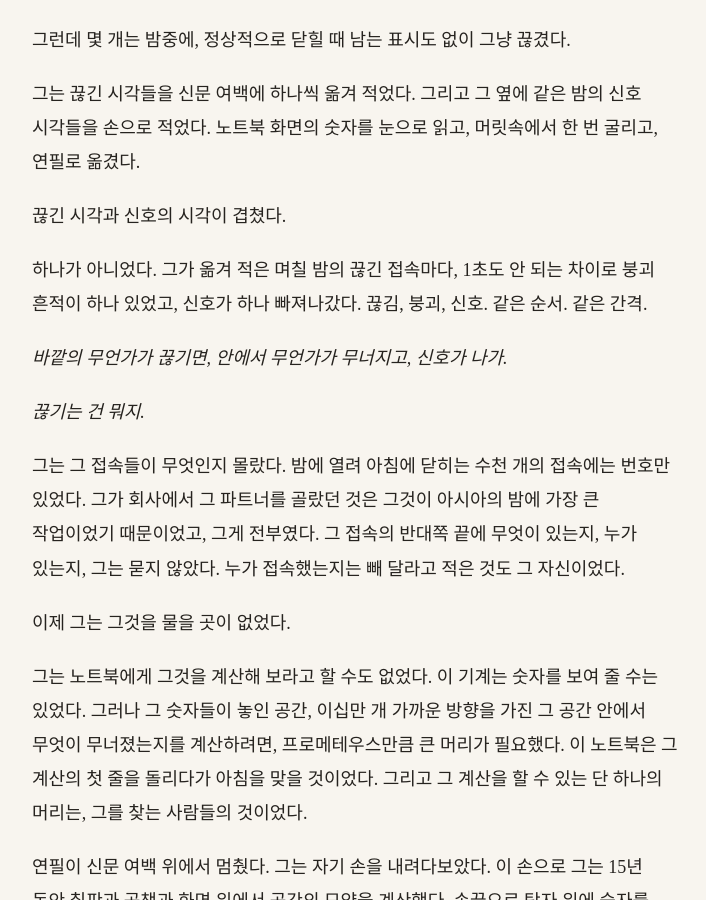
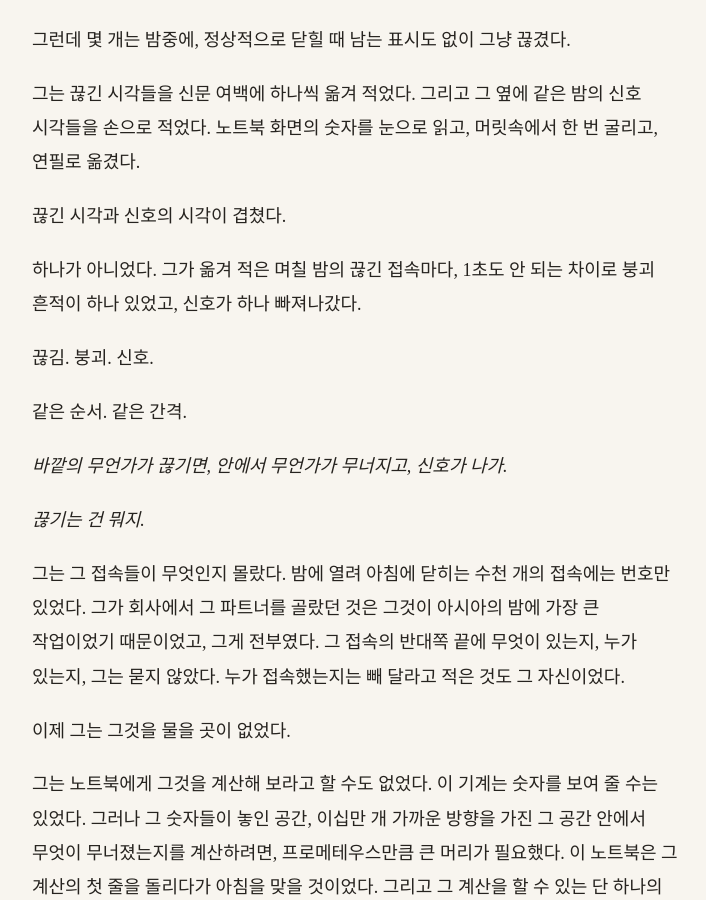
Before and after one commit to kangkkang/writer_s1_public, a Jekyll site: the page built from vol1/008.md, in a window 1280 px wide and 900 px high, scrolled down 12701 px. Shown: the whole window, without its empty margins (284-990 px from the left). Built offline with Jekyll 4.4.1, drawn with Linux system fonts in a browser that asks for light colours; our own code applies the rules of GitHub Pages for plain Markdown files.

Commit message:
Update from https://github.com/kangkkang/writer_s1/commit/f14343919e8c62c9c6d61856f7ad80ac668f7d38

```diff
--- a/vol1/008.md
+++ b/vol1/008.md
@@ -256,7 +256,11 @@
 
 끊긴 시각과 신호의 시각이 겹쳤다.
 
-하나가 아니었다. 그가 옮겨 적은 며칠 밤의 끊긴 접속마다, 1초도 안 되는 차이로 붕괴 흔적이 하나 있었고, 신호가 하나 빠져나갔다. 끊김, 붕괴, 신호. 같은 순서. 같은 간격.
+하나가 아니었다. 그가 옮겨 적은 며칠 밤의 끊긴 접속마다, 1초도 안 되는 차이로 붕괴 흔적이 하나 있었고, 신호가 하나 빠져나갔다.
+
+끊김. 붕괴. 신호.
+
+같은 순서. 같은 간격.
 
 *바깥의 무언가가 끊기면, 안에서 무언가가 무너지고, 신호가 나가.*
 
```
Also changed, not shown: vol1/002.md (+3 -1 lines), vol1/004.md (+3 -1 lines), vol1/014.md (+2 -0 lines), vol1/018.md (+3 -1 lines).
